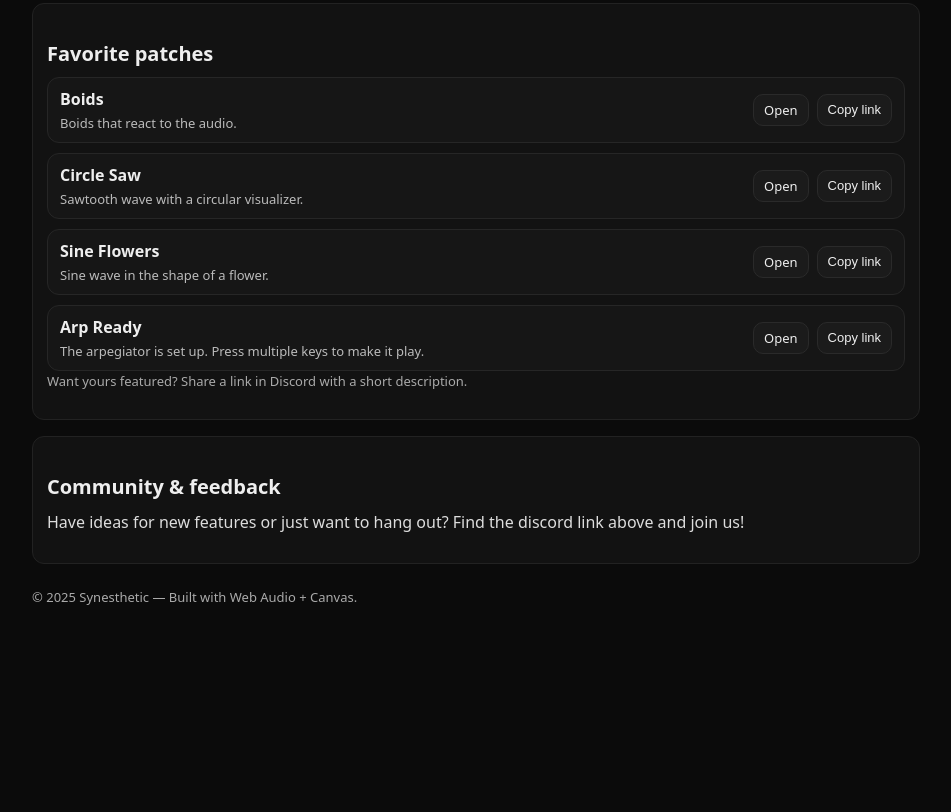
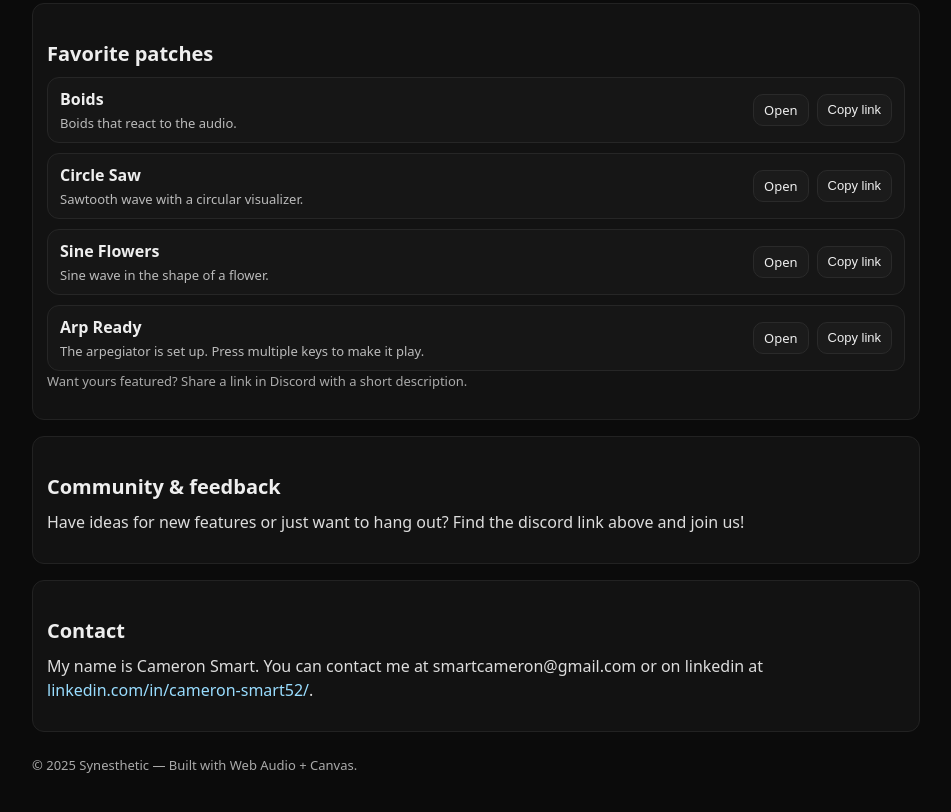
Before and after one commit to n0remac/synesthetic, a website built with Vite: page about.html in a window 1280 px wide. Shown: the part 736-1548 px from the top of the page, without its empty margins (164-1115 px from the left). Before the commit the page ends 1406 px from the top, so only its background shows below. Built offline with nearby package versions, Linux system fonts and the light colour scheme.

Commit message:
Added contact info

```diff
--- a/about.html
+++ b/about.html
@@ -242,6 +242,13 @@
                 Have ideas for new features or just want to hang out? Find the discord link above and join us!
             </p>
         </section>
+        <section class="card">
+            <h2>Contact</h2>
+            <p>
+                My name is Cameron Smart. You can contact me at smartcameron@gmail.com or on linkedin at <a
+                    href="https://www.linkedin.com/in/cameron-smart52/" target="_blank" rel="noopener">linkedin.com/in/cameron-smart52/</a>.
+            </p>
+        </section>
 
         <footer>
             © <span id="year"></span> Synesthetic — Built with Web Audio + Canvas.
```
